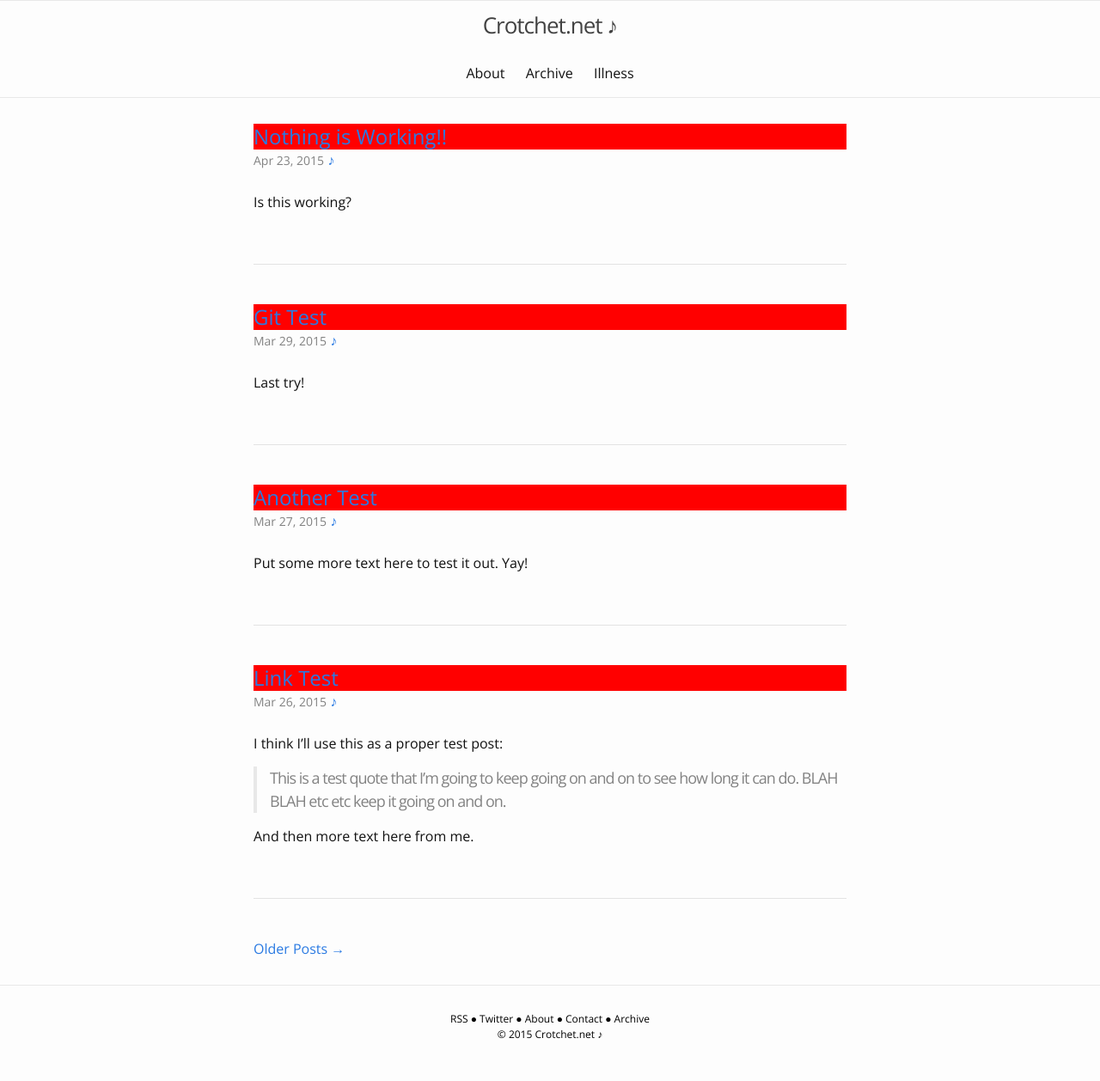
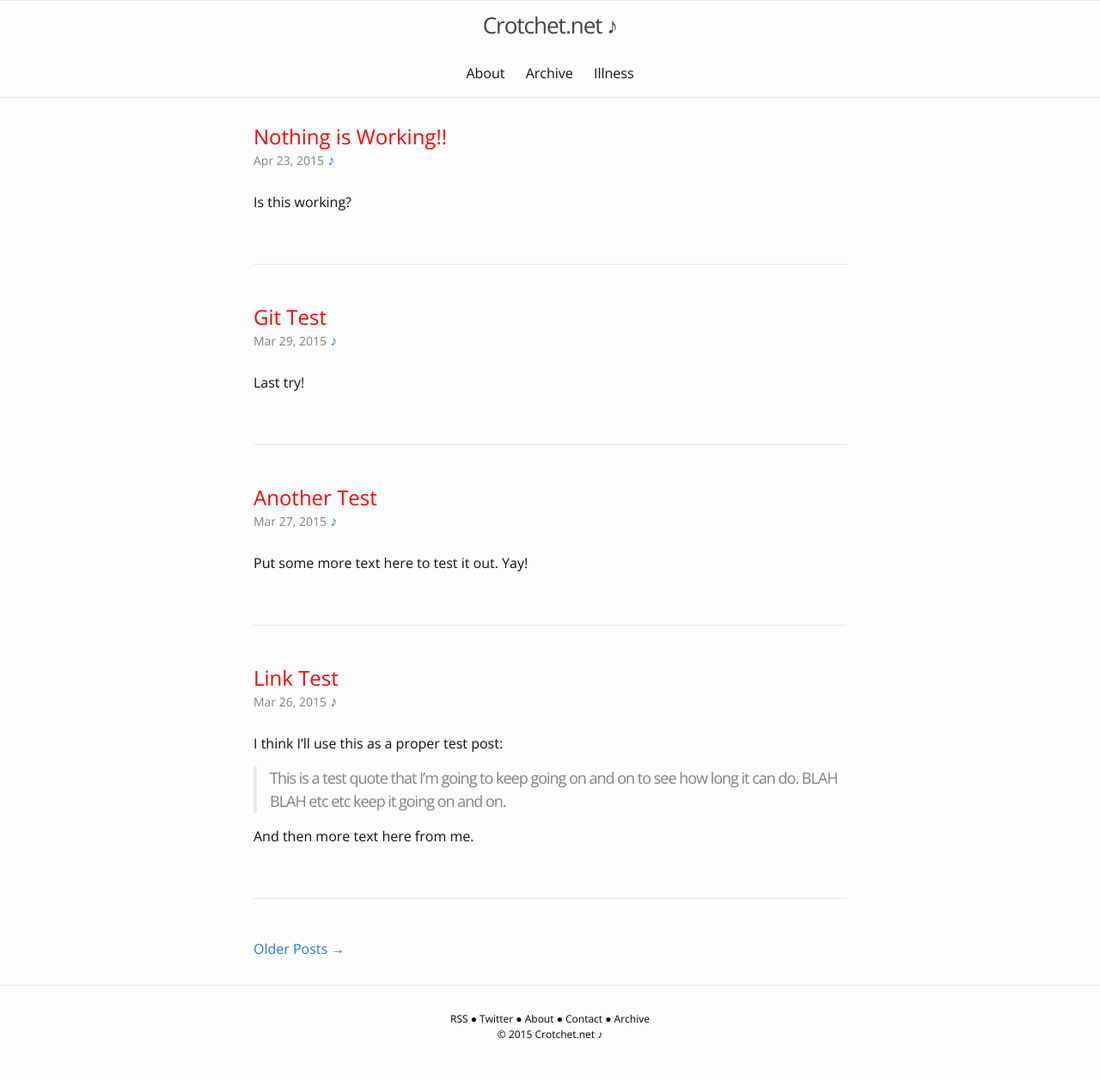
Before and after one commit to andyml123/andyml123.github.io, a Jekyll site: the page built from index.html, in a window 1280 px wide. Shown: the whole page at 86% size. Built offline with Jekyll 4.4.1, drawn with Linux system fonts in a browser that asks for light colours; the list of posts is cut into pages by our own code.

Commit message:
inital commit

```diff
--- a/_sass/_layout.scss
+++ b/_sass/_layout.scss
@@ -195,7 +195,7 @@
 .external-post-link {
     display: block;
     font-size: 24px;
-	background-color: red;
+	color: red;
 }
 
 
```
